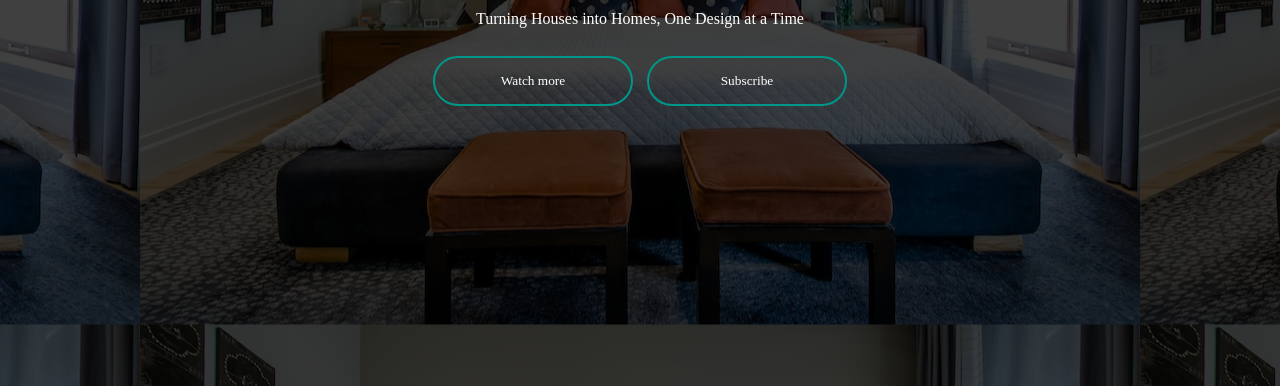
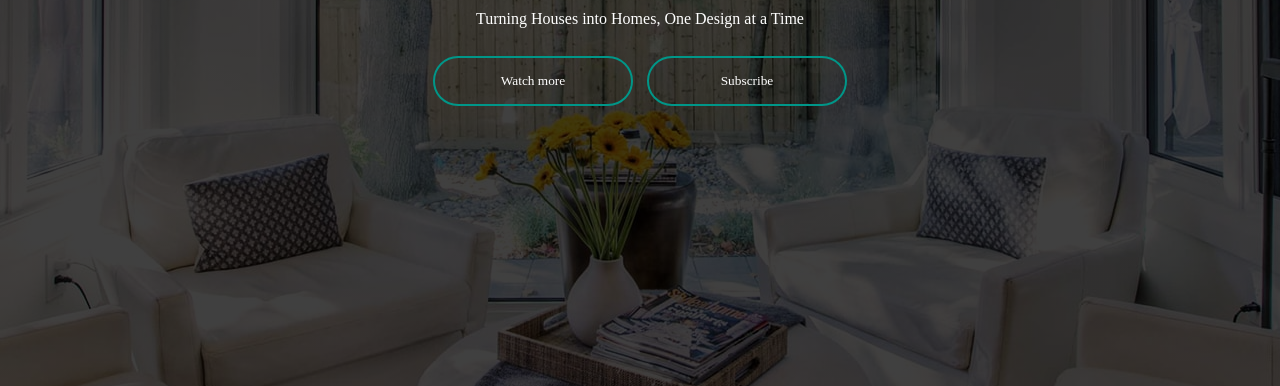
Before and after one commit to chetansh4rma/housing-website, a plain HTML site: page index.html in a window 1280 px wide. Shown: the part 414-800 px from the top of the page. Drawn offline with Linux system fonts and the light colour scheme.

Commit message:
Update style.css

```diff
--- a/style.css
+++ b/style.css
@@ -6,7 +6,7 @@
 .banner{
     height: 100vh;
     width: 100%;
-    background-image: linear-gradient(rgba(0, 0, 0, 0.75), rgba(0, 0, 0, 0.75)), url("background.jpg");
+    background-image: linear-gradient(rgba(0, 0, 0, 0.75), rgba(0, 0, 0, 0.75)), url("lack-of-sunlight.jpg");
     background-position: center;
 
 }
```
